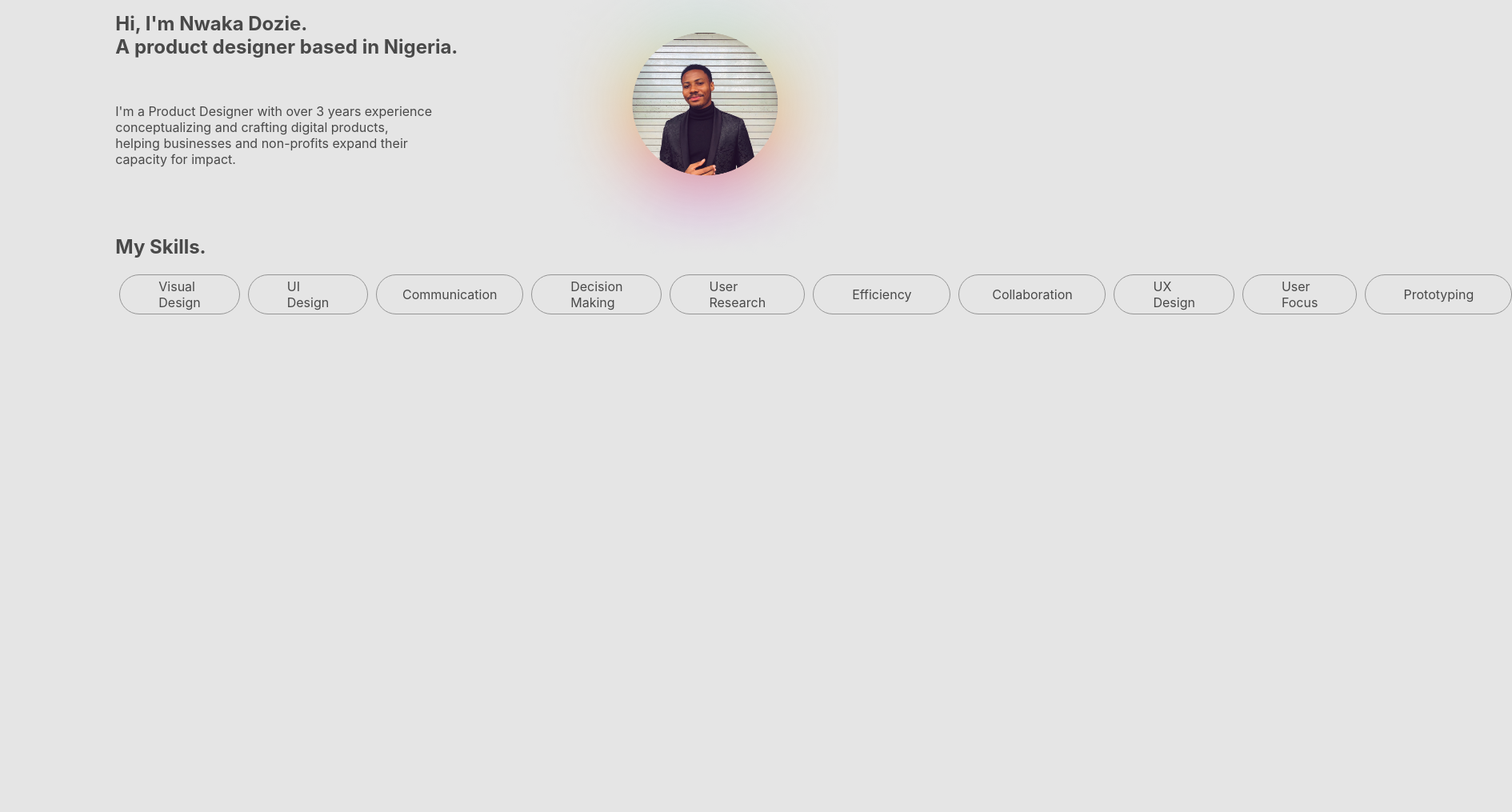
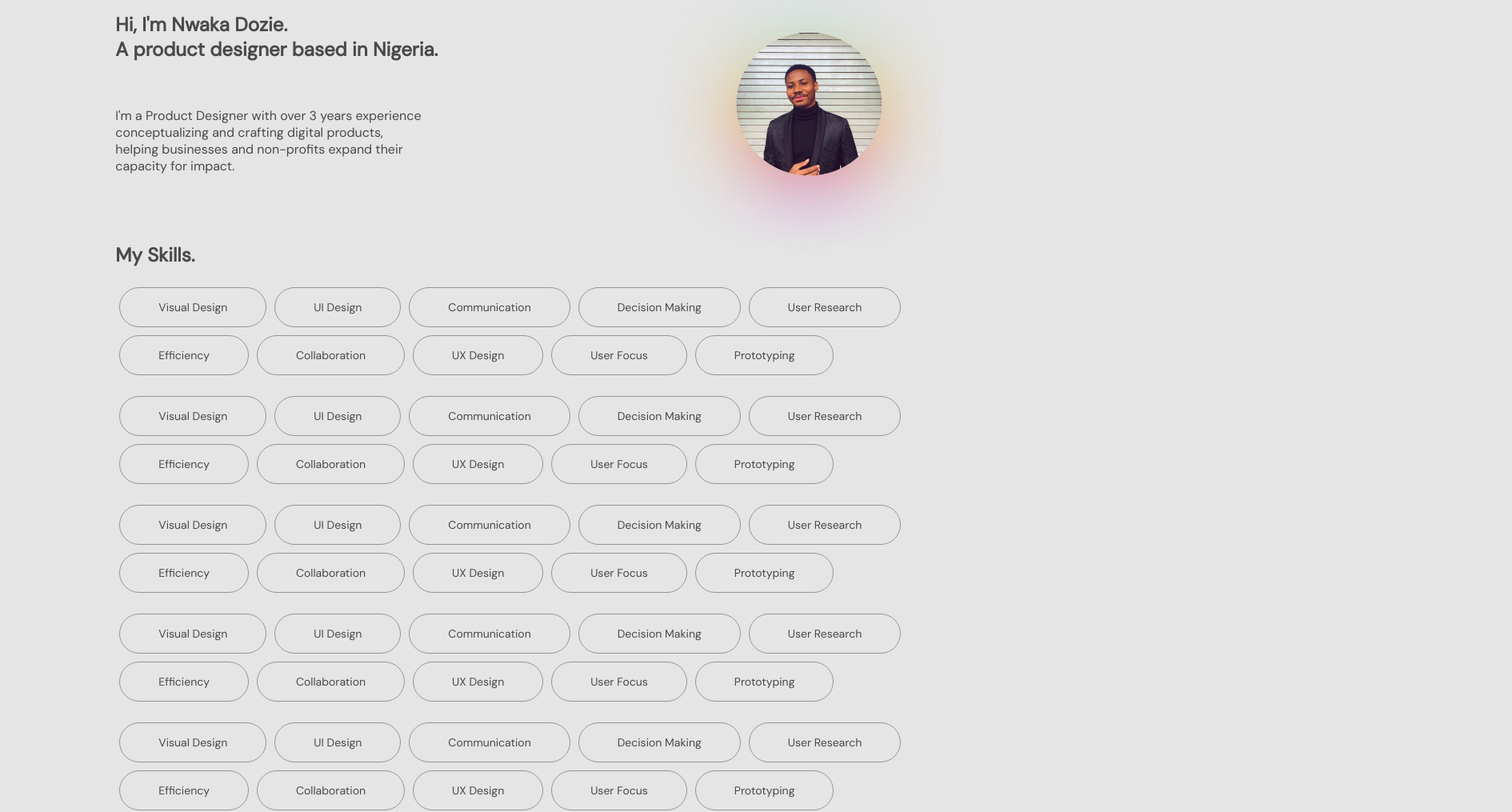
Before and after one commit to Kizito007/for-dozie, a React (Vite) app: page / in a window 1280 px wide. Shown: the part 120-1135 px from the top of the page at 80% size, 1890 px wide, since content can reach past the window. Before the commit the page ends 800 px from the top, so only its background shows below. Built offline with nearby package versions, Linux system fonts and the light colour scheme.

Commit message:
styling about screen styling skill list'

```diff
--- a/index.html
+++ b/index.html
@@ -3,6 +3,9 @@
   <head>
     <meta charset="UTF-8" />
     <link rel="icon" type="image/svg+xml" href="/src/favicon.svg" />
+    <link rel="preconnect" href="https://fonts.googleapis.com">
+    <link rel="preconnect" href="https://fonts.gstatic.com" crossorigin>
+    <link href="https://fonts.googleapis.com/css2?family=DM+Sans&display=swap" rel="stylesheet">
     <meta name="viewport" content="width=device-width, initial-scale=1.0" />
     <title>Portfolio</title>
   </head>
--- a/package.json
+++ b/package.json
@@ -9,7 +9,8 @@
   },
   "dependencies": {
     "react": "^17.0.2",
-    "react-dom": "^17.0.2"
+    "react-dom": "^17.0.2",
+    "react-router-dom": "^6.3.0"
   },
   "devDependencies": {
     "@vitejs/plugin-react": "^1.0.7",
--- a/src/App.jsx
+++ b/src/App.jsx
@@ -1,7 +1,9 @@
 import React from 'react'
 import './App.css'
 import Header from './components/layouts/Header'
+import { Routes, Route } from "react-router-dom";
 import HomeScreen from './components/screens/HomeScreen'
+import AboutScreen from './components/screens/AboutScreen'
 
 function App() {
 
@@ -9,7 +11,10 @@ function App() {
     <>
     <Header />
     <div className="container">
-      <HomeScreen />
+      <Routes>
+        <Route path="/" element={<HomeScreen />} />
+        <Route path="about" element={<AboutScreen />} />
+      </Routes>
     </div>
     </>
   )
--- a/src/components/layouts/Header.jsx
+++ b/src/components/layouts/Header.jsx
@@ -2,6 +2,7 @@ import React from 'react'
 import logo from "./logo.svg"
 import icon from "./icon.svg"
 import "./layout.css"
+import { Link } from "react-router-dom";
 
 const Header = () => {
   return (
@@ -12,9 +13,9 @@ const Header = () => {
             </div>
         </a>
         <ul className='nav-list'>
-          <li><a href="#home">About</a></li>
-          <li><a href="#contact">Contact</a></li>
-          <li><a href="#resume">Resume</a></li>
+          <li><Link to="/about">About</Link></li>
+          <li><Link to="/contact">Contact</Link></li>
+          <li><Link to="/resume">Resume</Link></li>
           <li><img src={icon} class="img-icon"/></li>
         </ul>
     </nav>
--- a/src/components/layouts/layout.css
+++ b/src/components/layouts/layout.css
@@ -1,5 +1,5 @@
 .header {
-    position: absolute;
+    position: fixed;
     width: 100%;
     height: 60px;
     left: 0px;
@@ -18,9 +18,10 @@
 .nav-list {
     list-style-type: none;
     /* Responsive */
-    margin: 20px 57%;
+    margin: 20px 88%;
     padding: 0;
     display: flex;
+    justify-content: end;
 }
 .nav-list li {
     position: static;
@@ -38,5 +39,5 @@
     font-family: 'DM Sans';
     font-style: normal;
     font-weight: 400;
-    font-size: 16px;
+    font-size: 17px;
 }
--- /dev/null
+++ b/src/components/screens/AboutScreen.jsx
@@ -0,0 +1,25 @@
+import React from 'react'
+import dozie from "./dozie.png"
+
+const AboutScreen = () => {
+  return (
+    <>
+        <div className='about'>
+            <img style={{ left: "35%", top: "45px "}} src={dozie} class="intro-img"/>
+            <h2>A little bit about myself.</h2><br/>
+            <p>
+                My name is Nwaka Chiedozie Mario and I'm passionate about improving the everyday lives of others through <br/>
+                design. I'm constantly learning new things everyday and love meeting people who are motivated and unafraid <br/>
+                to explore and share their ideas with the world. <br/><br/>
+                I'm a self taught designer and have learnt a lot of the processes, concepts and theories of UX/UI and product <br/>
+                design through attending workshops, design challenges, reading blogs and applying these to projects in my <br/>
+                spare time and at work. I am very much a big-picture thinker and enjoy working on products end to end, from <br/>
+                rom ideation all the way to development.
+            </p><br/><br/>
+        <hr/>
+        </div>
+    </>
+  )
+}
+
+export default AboutScreen
--- a/src/components/screens/HomeScreen.jsx
+++ b/src/components/screens/HomeScreen.jsx
@@ -32,6 +32,54 @@ const HomeScreen = () => {
         <li>User Focus</li>
         <li>Prototyping</li>
       </ul>
+      <ul className='skills'>
+        <li>Visual Design</li>
+        <li>UI Design</li>
+        <li>Communication</li>
+        <li>Decision Making</li>
+        <li>User Research</li>
+        <li>Efficiency</li>
+        <li>Collaboration</li>
+        <li>UX Design</li>
+        <li>User Focus</li>
+        <li>Prototyping</li>
+      </ul>
+      <ul className='skills'>
+        <li>Visual Design</li>
+        <li>UI Design</li>
+        <li>Communication</li>
+        <li>Decision Making</li>
+        <li>User Research</li>
+        <li>Efficiency</li>
+        <li>Collaboration</li>
+        <li>UX Design</li>
+        <li>User Focus</li>
+        <li>Prototyping</li>
+      </ul>
+      <ul className='skills'>
+        <li>Visual Design</li>
+        <li>UI Design</li>
+        <li>Communication</li>
+        <li>Decision Making</li>
+        <li>User Research</li>
+        <li>Efficiency</li>
+        <li>Collaboration</li>
+        <li>UX Design</li>
+        <li>User Focus</li>
+        <li>Prototyping</li>
+      </ul>
+      <ul className='skills'>
+        <li>Visual Design</li>
+        <li>UI Design</li>
+        <li>Communication</li>
+        <li>Decision Making</li>
+        <li>User Research</li>
+        <li>Efficiency</li>
+        <li>Collaboration</li>
+        <li>UX Design</li>
+        <li>User Focus</li>
+        <li>Prototyping</li>
+      </ul>
     </div>
     </div>
   )
--- a/src/components/screens/screens.css
+++ b/src/components/screens/screens.css
@@ -5,8 +5,9 @@
     position: absolute;
     width: 370px;
     height: 400px;
-    left: 53%;
+    right: 8%;
     top: 50px;
+    z-index: -1;
 }
 @media only screen and (min-width: 800px){
     .home {
@@ -19,17 +20,20 @@
     /* margin: 20px 57%; */
     padding: 0;
     display: flex;
+    flex-wrap: wrap;
+    justify-content: flex-start;
 }
 .skills li {
-    margin: 0 5px;
+    margin: 5px;
     display: flex;
     flex-direction: row;
     justify-content: center;
     align-items: center;
-padding: 17px 48px;
+    padding: 0 48px;
 
     /* position: absolute; */
-width: 184px;
+    font-size: 14px;
+    width: auto;
     height: 50px;
     /* left: 0px;
     top: 20px; */
@@ -38,3 +42,38 @@ border: 1.8px solid #959595;
     box-sizing: border-box;
     border-radius: 25px;
 }
+.about h2 {
+    position: absolute;
+    width: 414px;
+    height: 64px;
+    left: 37%;
+    top: 345px;
+
+    font-family: 'DM Sans';
+    font-style: normal;
+    font-weight: 700;
+    font-size: 37px;
+    line-height: 64px;
+    /* identical to box height, or 173% */
+
+    letter-spacing: -0.5px;
+}
+.about p {
+    position: relative;
+    /* width: 900px; */
+    height: 240px;
+    /* left: 267px; */
+    top: 380px;
+
+    font-family: 'DM Sans';
+    font-style: normal;
+    font-weight: 400;
+    font-size: 18px;
+    line-height: 30px;
+    /* or 167% */
+
+text-align: center;
+
+color: #959595;
+
+}
--- a/src/index.css
+++ b/src/index.css
@@ -1,8 +1,6 @@
 body {
   margin: 0;
-  font-family: -apple-system, BlinkMacSystemFont, 'Segoe UI', 'Roboto', 'Oxygen',
-    'Ubuntu', 'Cantarell', 'Fira Sans', 'Droid Sans', 'Helvetica Neue',
-    sans-serif;
+  font-family: 'DM Sans', sans-serif;
   -webkit-font-smoothing: antialiased;
   -moz-osx-font-smoothing: grayscale;
 }
--- a/src/main.jsx
+++ b/src/main.jsx
@@ -1,11 +1,12 @@
 import React from 'react'
 import ReactDOM from 'react-dom'
+import { BrowserRouter } from "react-router-dom"
 import './index.css'
 import App from './App'
 
 ReactDOM.render(
-  <React.StrictMode>
+  <BrowserRouter>
     <App />
-  </React.StrictMode>,
+  </BrowserRouter>,
   document.getElementById('root')
 )
```
Also changed, not shown: 1 other file (tests, documents, lock files or other folders). Lines whose indentation alone changed are shown as unchanged.
